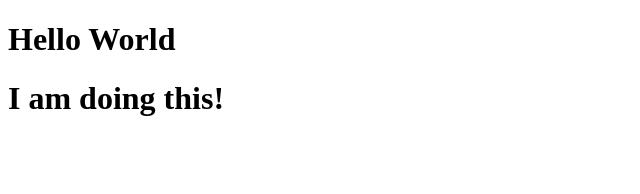
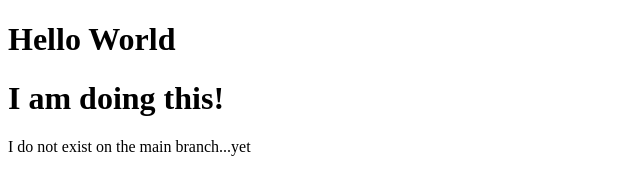
Before and after one commit to whitjlove/git-branch-practice, a plain HTML site: page index.html in a window 1280 px wide. Shown: the whole page, without its empty margins (0-640 px from the left). Drawn offline with Linux system fonts and the light colour scheme.

Commit message:
add para

```diff
--- a/index.html
+++ b/index.html
@@ -9,5 +9,6 @@
 <body>
   <h1>Hello World</h1>
   <h1>I am doing this!</h1>
+  <p>I do not exist on the main branch...yet</p>
 </body>
 </html>
```
